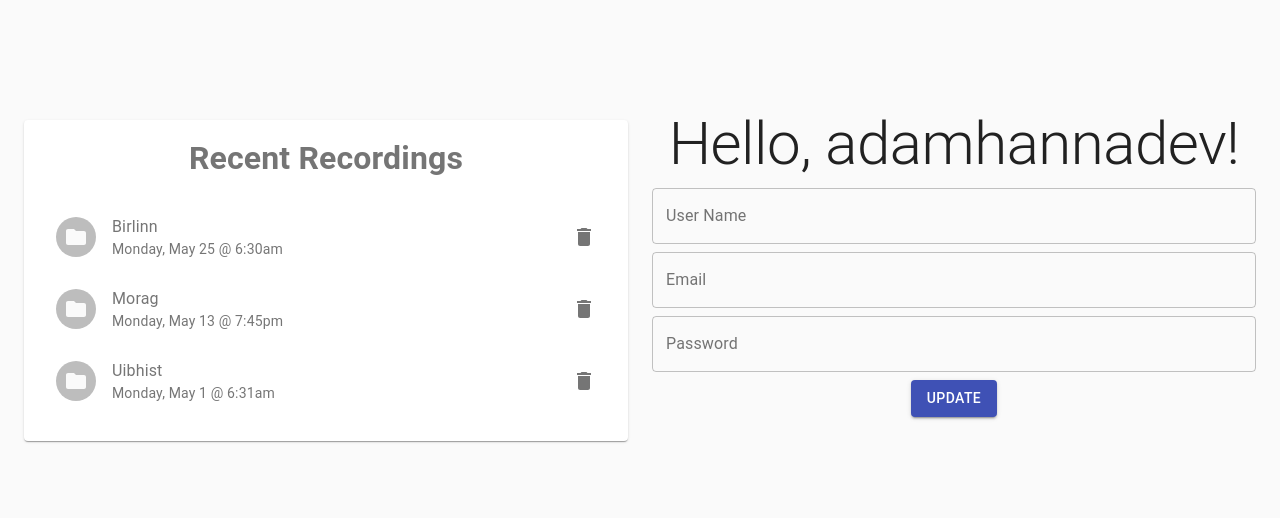
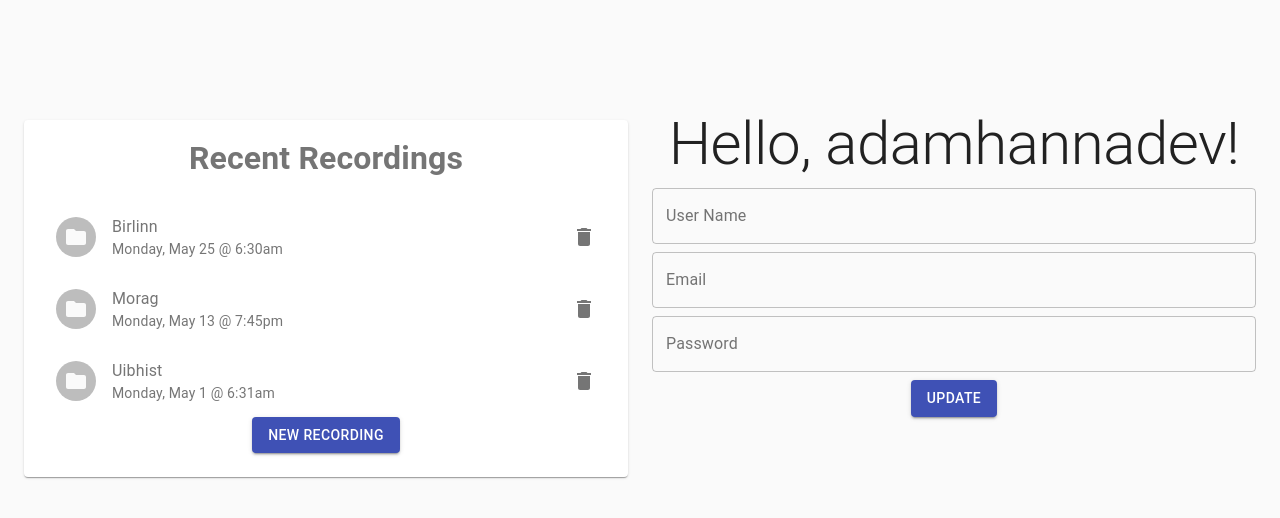
Before and after one commit to wenitte/teamcass-proj1, a React (Create React App) app: page /dashboard in a window 1280 px wide. Shown: the top 518 px of the page. Built offline with nearby package versions, Linux system fonts and the light colour scheme.

Commit message:
Add new recording button to dashboard

```diff
--- a/src/components/dashboard/Dashboard.js
+++ b/src/components/dashboard/Dashboard.js
@@ -78,6 +78,7 @@ function Recordings(props) {
     return (
         <List>
             {recordingList}
+            <Button variant="contained" color="primary">New Recording</Button>
         </List>
     )
 }
```
